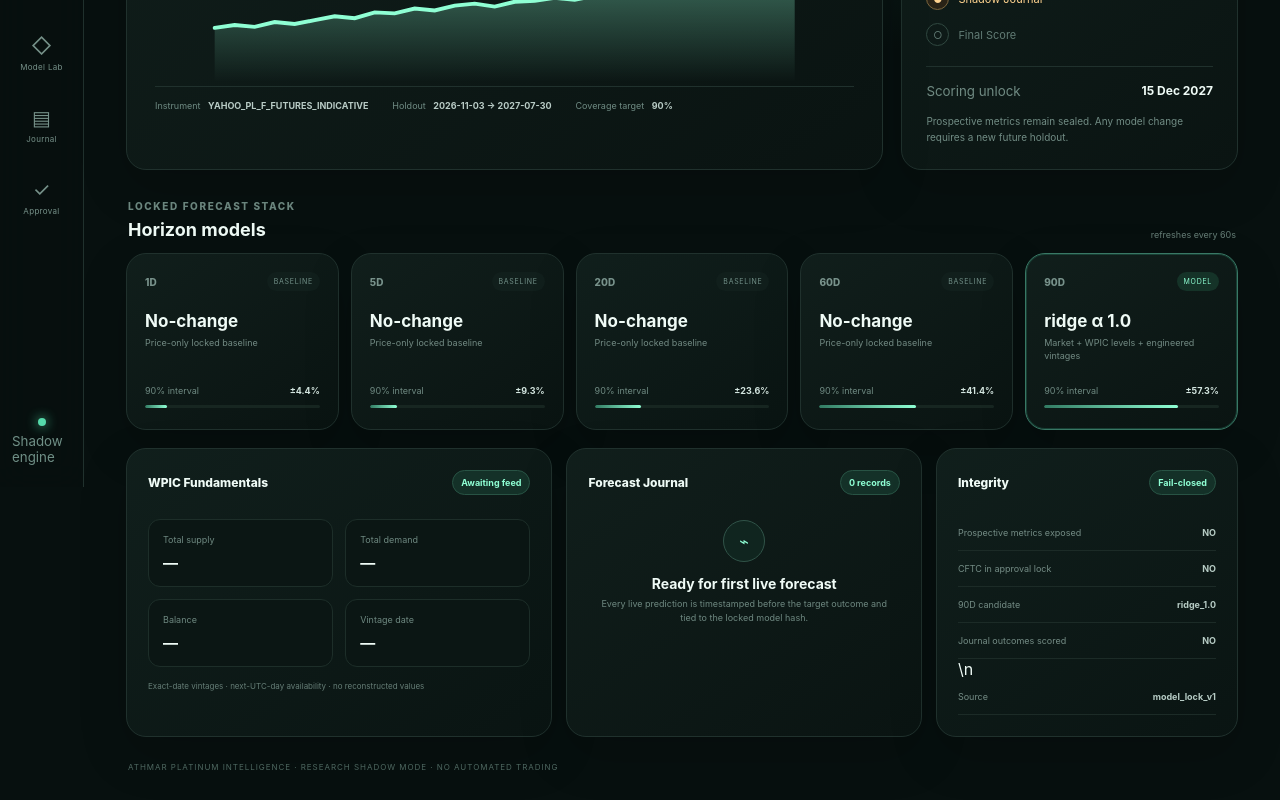
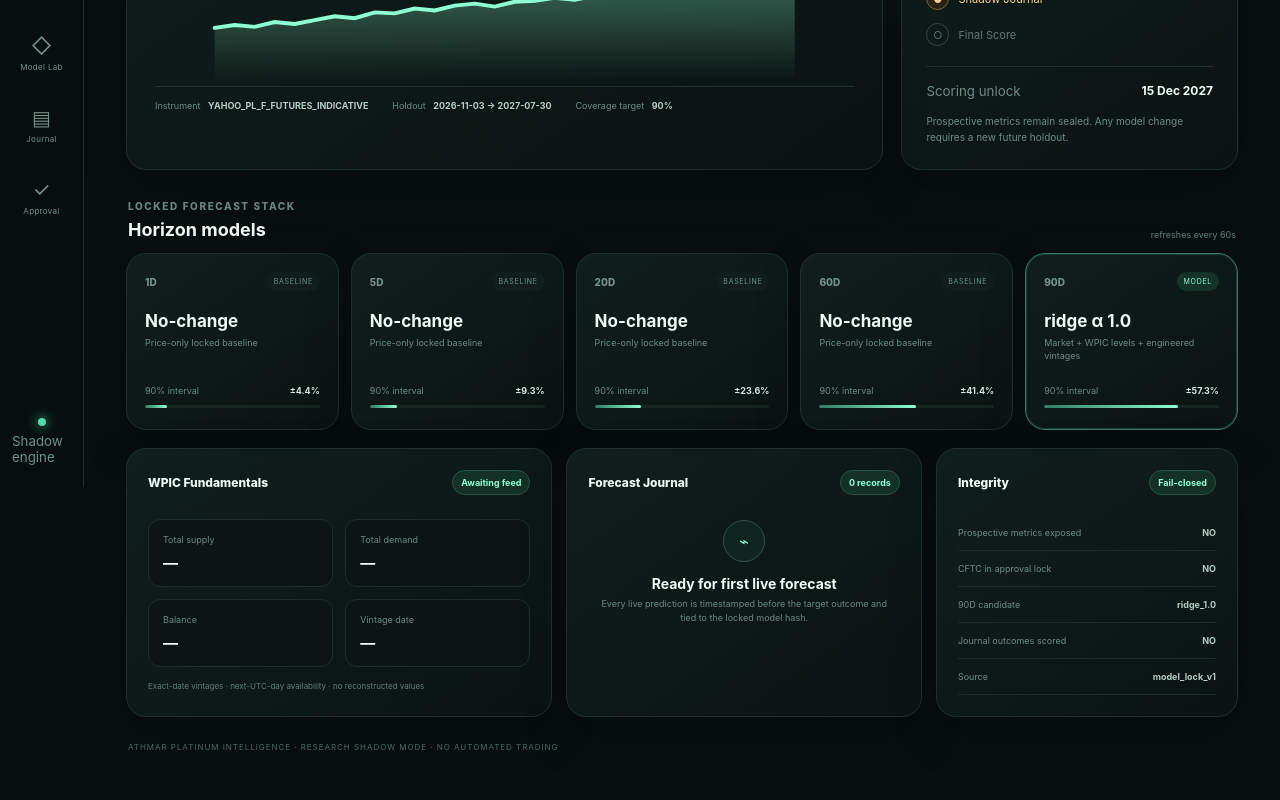
Before and after one commit to MoatasimFaroog1111/Athmar-Platinum-Forecasting, a Next.js app in the folder web/: page / in a window 1280 px wide. Shown: the part 313-1113 px from the top of the page. Built offline with nearby package versions, Linux system fonts and the light colour scheme.

Commit message:
fix: normalize final JSX newline

```diff
--- a/web/app/page.tsx
+++ b/web/app/page.tsx
@@ -134,7 +134,8 @@ export default function Home(){
             <li><span>Prospective metrics exposed</span><strong>{data.integrity.prospective_holdout_metrics_exposed?"YES":"NO"}</strong></li>
             <li><span>CFTC in approval lock</span><strong>{data.integrity.cftc_used_for_approval?"YES":"NO"}</strong></li>
             <li><span>90D candidate</span><strong>{candidate?candidate.model:"—"}</strong></li>
-            <li><span>Journal outcomes scored</span><strong>{data.integrity.journal_outcomes_scored?"YES":"NO"}</strong></li>\n            <li><span>Source</span><strong>model_lock_v1</strong></li>
+            <li><span>Journal outcomes scored</span><strong>{data.integrity.journal_outcomes_scored?"YES":"NO"}</strong></li>
+            <li><span>Source</span><strong>model_lock_v1</strong></li>
           </ul>
         </article>
       </section>
```
